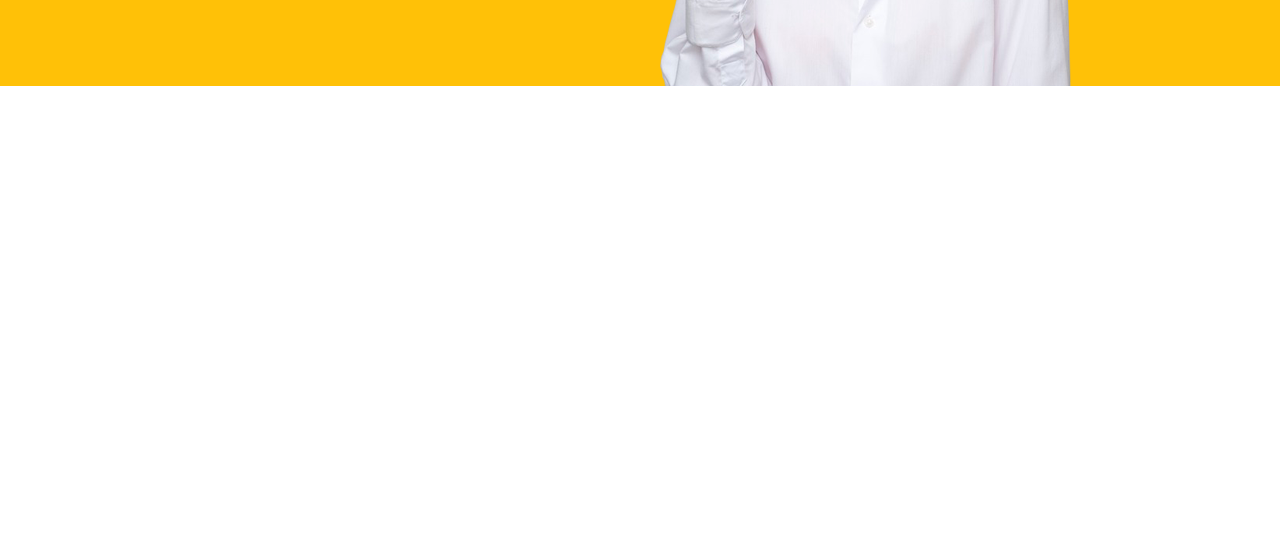
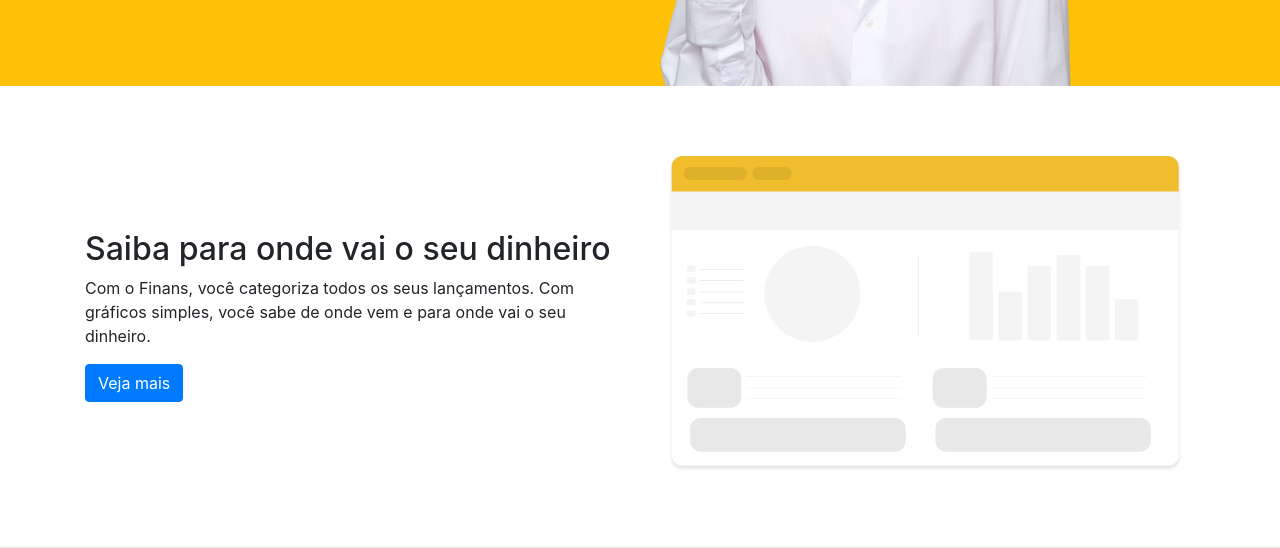
Before and after one commit to SamuelASantos/finans, a plain HTML site: page index.html in a window 1280 px wide. Shown: the part 495-1043 px from the top of the page. Before the commit the page ends 800 px from the top, so only its background shows below. Drawn offline with nearby package versions, Linux system fonts and the light colour scheme.

Commit message:
#Projeto finans [SAIBA MAIS]

```diff
--- a/css/estilo.css
+++ b/css/estilo.css
@@ -2,3 +2,7 @@
     background: #ffc107;
     color: #fff;
 }
+.caixa {
+    padding: 60px 0;
+    border-bottom: 1px solid #e5e5e5;
+}
--- a/index.html
+++ b/index.html
@@ -51,7 +51,7 @@
       </nav>
     </header> <!-- /Fim Cabeçalho -->
 
-    <section id="home">
+    <section id="home"> <!-- Inicio Seção Home -->
       <div class="container">
         <div class="row">
           <div class="col-md-6 d-flex"> <!-- Textos da seção -->
@@ -83,7 +83,26 @@
           </div>
         </div>
       </div>
-    </section>
+    </section> <!-- /Fim Seção Home -->
+
+    <section class="caixa"> <!-- Início seção saiba -->
+      <div class="container">
+        <div class="row">
+          <div class="col-md-6 d-flex">
+            <div class="align-self-center">
+              <h2>Saiba para onde vai o seu dinheiro</h2>
+              <p>
+                Com o Finans, você categoriza todos os seus lançamentos. Com gráficos simples, você sabe de onde vem e para onde vai o seu dinheiro.
+              </p>
+              <a href="#" class="btn btn-primary">Veja mais</a>
+            </div>
+          </div>
+          <div class="col-md-6">
+            <img src="img/saiba.png" alt="Saiba Mais" class="img-fluid">
+          </div>
+        </div>
+      </div>
+    </section> <!-- /Fim seção saiba -->
 
     <!-- JavaScript (Opcional) -->
     <!-- jQuery primeiro, depois Popper.js, depois Bootstrap JS -->
```
